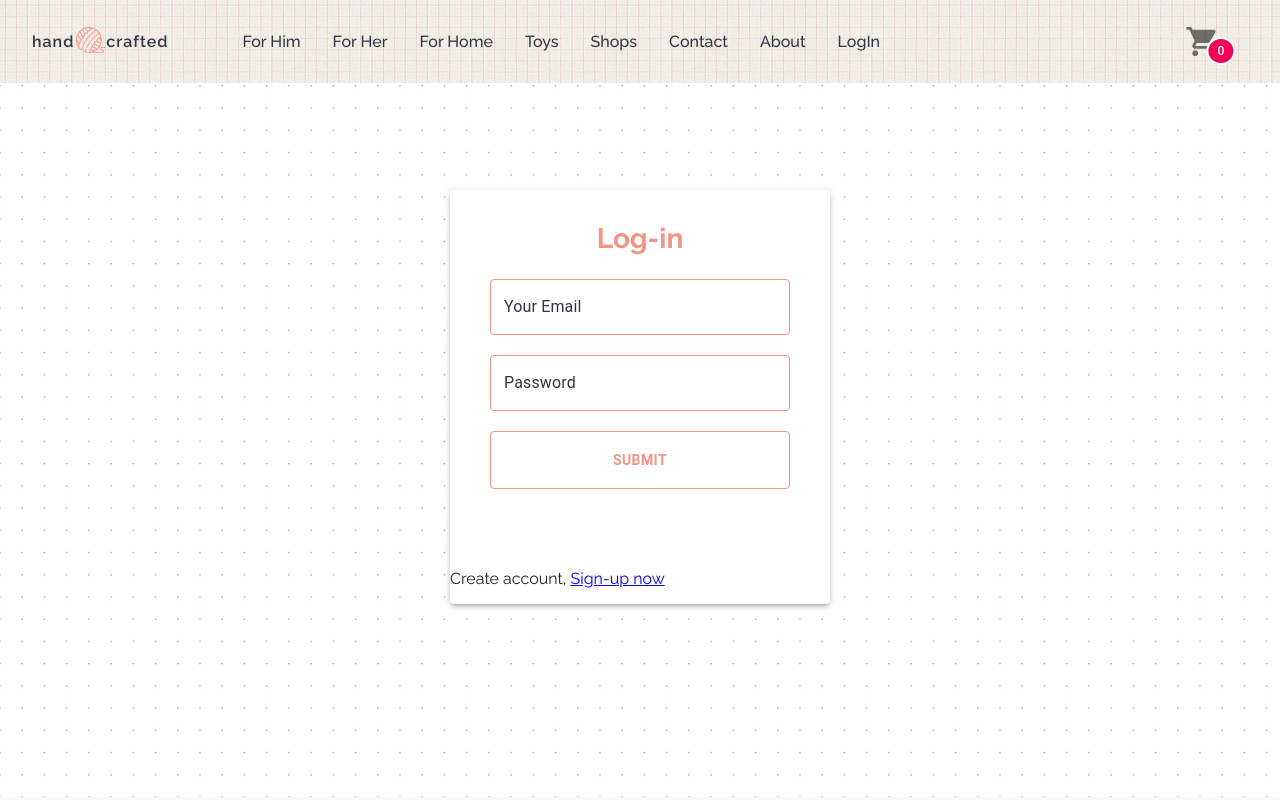
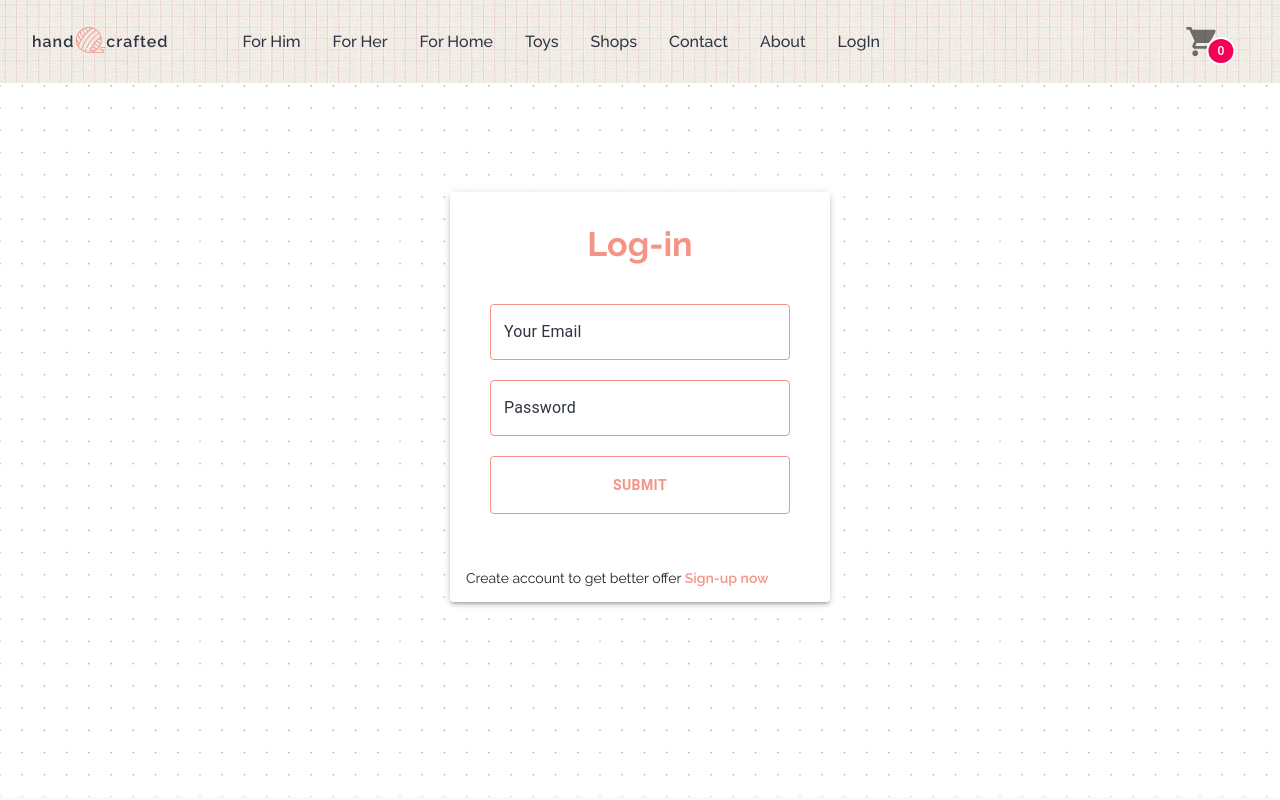
Before and after one commit to GKonar/E-commere, a React (Create React App) app: page /auth/login in a window 1280 px wide. Shown: the top 800 px of the page. Built offline with nearby package versions, Linux system fonts and the light colour scheme.

Commit message:
Style tweaks

```diff
--- a/src/pages/Authentication/Login.js
+++ b/src/pages/Authentication/Login.js
@@ -7,8 +7,9 @@ import TextField from '@material-ui/core/TextField';
 import Paper from '@material-ui/core/Paper';
 
 import CustomButton from '../../components/CustomButton';
-import H2 from '../../components/H2';
+import H1 from '../../components/H1';
 import CredentialsError from '../../components/CredentialsError';
+import Redirect from './RedirectParagraph';
 
 import useForm from '../../hooks/useForm';
 
@@ -37,6 +38,7 @@ const FormWrapper = styled.div`
   justify-content: center;
   align-items: center;
   padding: ${({ theme }) => theme.padding.medium} ${({ theme }) => theme.padding.small};
+  padding-bottom: ${({ theme }) => theme.padding.small};
 `
 
 const Form = styled.form`
@@ -74,7 +76,7 @@ function Login({ onAuth, loading, authError }) {
     <Container>
       <Paper elevation={3}>
         <FormWrapper>
-          <H2>Log-in</H2>
+          <H1>Log-in</H1>
           <Form onSubmit={handleSubmit}>
             <Field>
               <TextField
@@ -103,7 +105,7 @@ function Login({ onAuth, loading, authError }) {
         </CustomButton>
           </Form>
         </FormWrapper>
-        <p>Create account, <Link to="/auth/signup"> Sign-up now</Link></p>
+        <Redirect>Create account to get better offer <Link to="/auth/signup"> Sign-up now</Link></Redirect>
       </Paper>
     </Container>
   )
--- a/src/pages/Authentication/Signup.js
+++ b/src/pages/Authentication/Signup.js
@@ -8,8 +8,9 @@ import TextField from '@material-ui/core/TextField';
 import Paper from '@material-ui/core/Paper';
 
 import CustomButton from '../../components/CustomButton';
-import H2 from '../../components/H2';
+import H1 from '../../components/H1';
 import CredentialsError from '../../components/CredentialsError';
+import Redirect from './RedirectParagraph';
 
 import useForm from '../../hooks/useForm';
 import dotGrid from '../../assets/images/dot-grid.png';
@@ -36,6 +37,7 @@ const FormWrapper = styled.div`
   justify-content: center;
   align-items: center;
   padding: ${({ theme }) => theme.padding.medium} ${({ theme }) => theme.padding.small};
+  padding-bottom: ${({ theme }) => theme.padding.small};
 `
 
 const Form = styled.form`
@@ -74,7 +76,7 @@ function Signup({ onAuth, loading, authError }) {
     <Container>
       <Paper elevation={3}>
         <FormWrapper>
-          <H2>Sign-up</H2>
+          <H1>Sign-up</H1>
           <Form onSubmit={handleSubmit}>
             <Field>
               <TextField
@@ -103,7 +105,7 @@ function Signup({ onAuth, loading, authError }) {
         </CustomButton>
           </Form>
         </FormWrapper>
-        <p>Already get account ?<Link to="/auth/login"> Log-in now</Link></p>
+        <Redirect>Already get account ?<Link to="/auth/login"> Log-in now</Link></Redirect>
       </Paper>
     </Container>
   )
```
